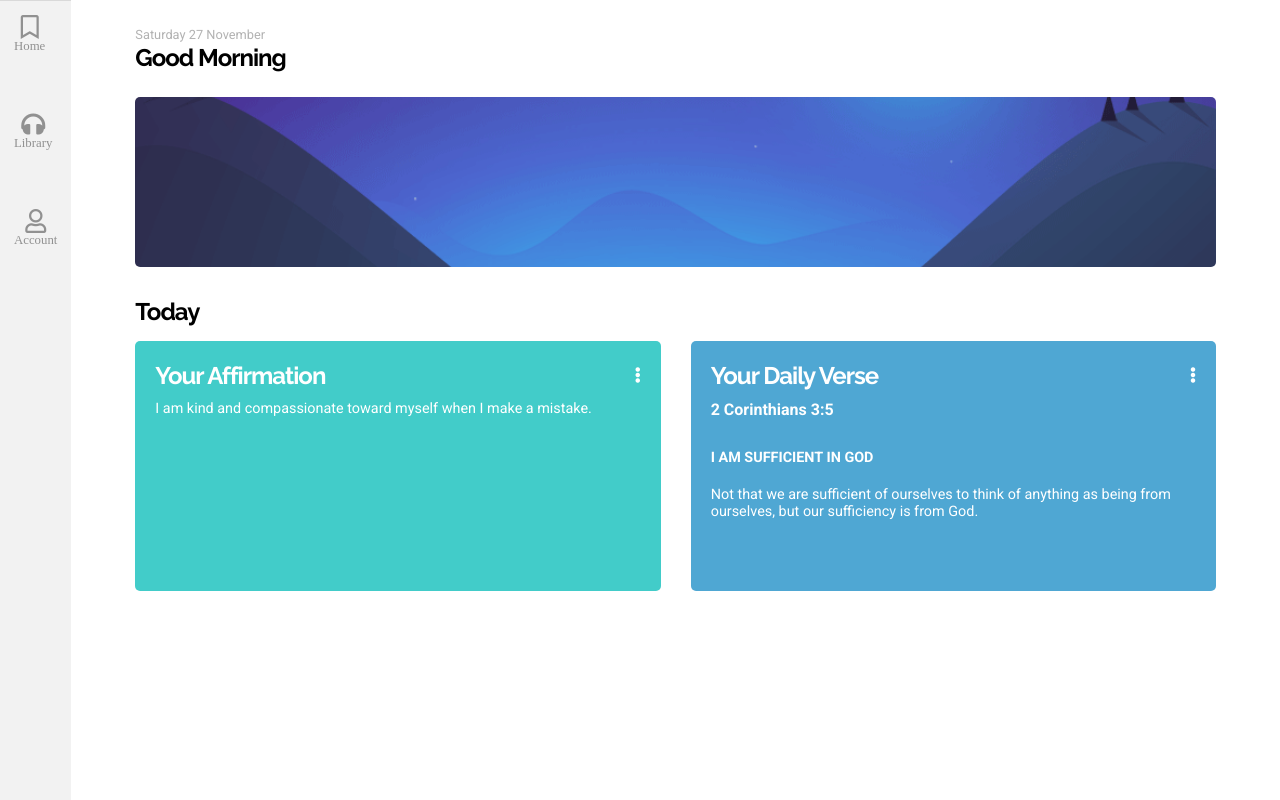
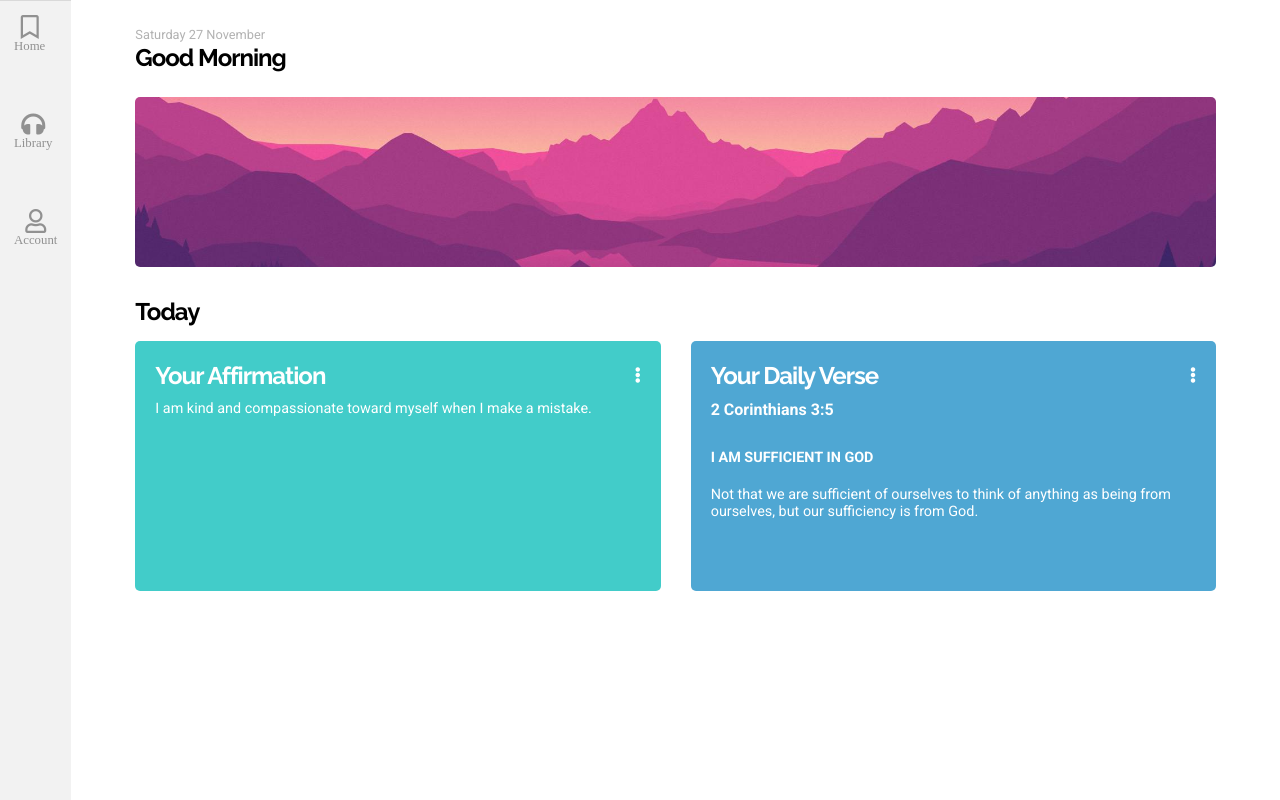
Before and after one commit to emmanuelojiji/affirmations, a React (Create React App) app: page / in a window 1280 px wide. Built offline with nearby package versions, Linux system fonts and the light colour scheme.

Commit message:
New greeting algorithm / background picture

```diff
--- a/src/App.js
+++ b/src/App.js
@@ -31,7 +31,7 @@ function App(props) {
     }
   };
 
-  const [greeting, setGreeting] = useState(greetingLogic);
+  const [greeting] = useState(greetingLogic);
 
   return (
     <>
@@ -45,7 +45,12 @@ function App(props) {
             <Routes>
               <Route
                 path="/"
-                element={<Home showReligiousVerse={showReligiousVerse} />}
+                element={
+                  <Home
+                    showReligiousVerse={showReligiousVerse}
+                    greeting={greeting}
+                  />
+                }
               />
               <Route path="/library" element={<Library />} />
               <Route
--- a/src/components/Home.js
+++ b/src/components/Home.js
@@ -1,14 +1,18 @@
 import Quote from "./Affirmation";
 import Verse from "./Verse";
 import "./Home.scss";
-import pageBillboard from "../landscape-night.gif";
+import NightBackground from "../landscape-night.gif";
+import DayBackground from "../morning-landscape.jpg";
 
-const Home = ({showReligiousVerse}) => {
+const Home = ({ showReligiousVerse, greeting}) => {
+
+  console.log(greeting);
+
   return (
     <>
       <div
         className="page-billboard"
-        style={{ backgroundImage: `url(${pageBillboard})` }}
+        style={{backgroundImage: greeting == 'Good Evening' ? `url(${NightBackground})` : `url(${DayBackground})`}}
       ></div>
       <h2 className="section-heading">Today</h2>
       <div class="quote-verse-wrap">
--- a/src/components/Home.scss
+++ b/src/components/Home.scss
@@ -1,5 +1,3 @@
-
-
 .quote-verse-wrap {
   display: flex;
   gap: 30px;
--- a/src/components/Library.scss
+++ b/src/components/Library.scss
@@ -6,7 +6,6 @@
     margin-left: -5%;
     display: none;
 }
-
 .sub-section-row{
     margin-bottom: 30px;
 }
```
Also changed, not shown: src/landscape-morning.gif (renamed from src/lanscape-morning.gif).
